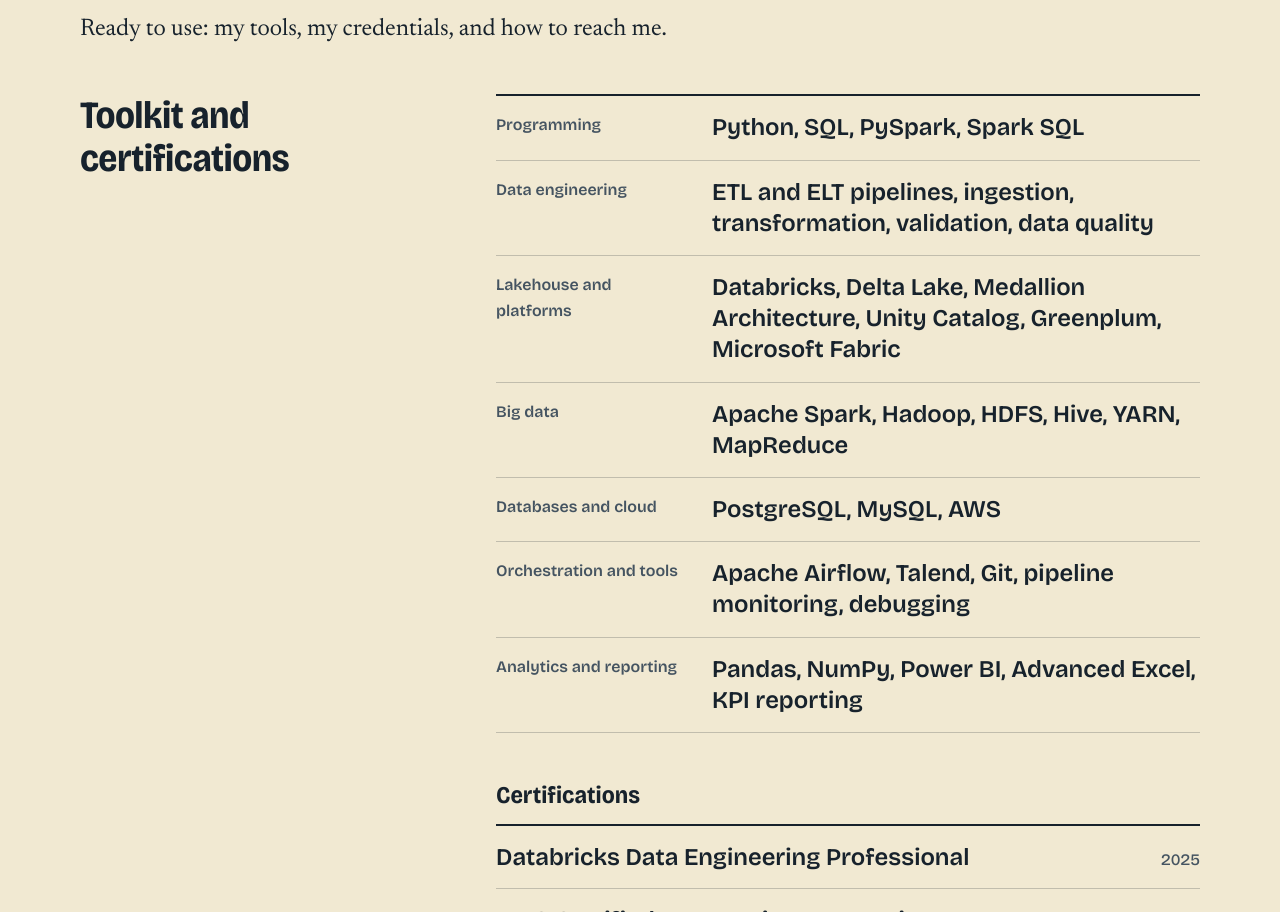
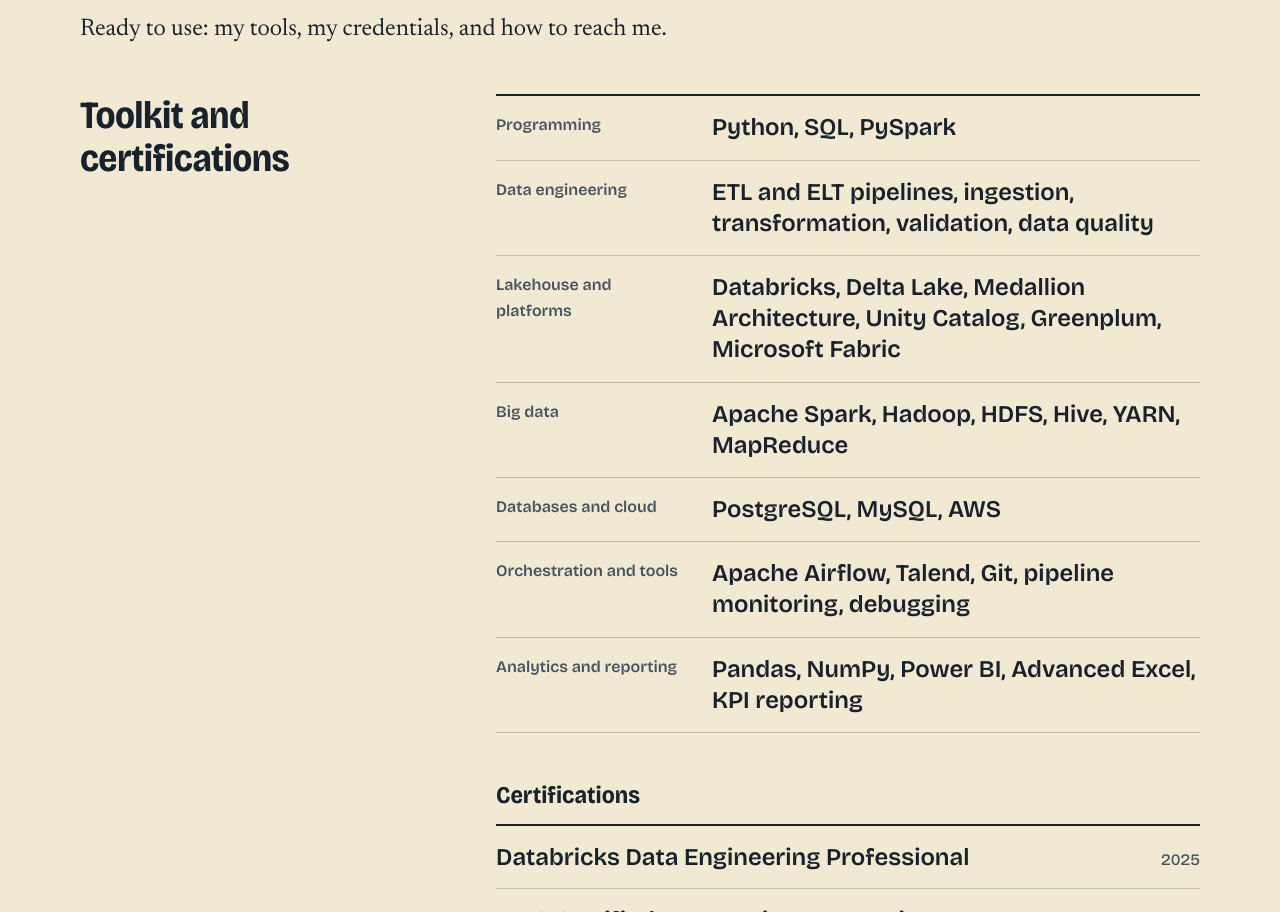
Before and after one commit to Kamalakannan1/Kamalakannan1.github.io, a plain HTML site: page index.html in a window 1280 px wide. Shown: the part 8585-9497 px from the top of the page. Drawn offline with Linux system fonts and the light colour scheme.

Commit message:
Update index.html

```diff
--- a/index.html
+++ b/index.html
@@ -278,7 +278,7 @@
           </div>
           <div class="split-body">
             <dl class="toolkit">
-              <div><dt>Programming</dt><dd>Python, SQL, PySpark, Spark SQL</dd></div>
+              <div><dt>Programming</dt><dd>Python, SQL, PySpark</dd></div>
               <div><dt>Data engineering</dt><dd>ETL and ELT pipelines, ingestion, transformation, validation, data quality</dd></div>
               <div><dt>Lakehouse and platforms</dt><dd>Databricks, Delta Lake, Medallion Architecture, Unity Catalog, Greenplum, Microsoft Fabric</dd></div>
               <div><dt>Big data</dt><dd>Apache Spark, Hadoop, HDFS, Hive, YARN, MapReduce</dd></div>
```
